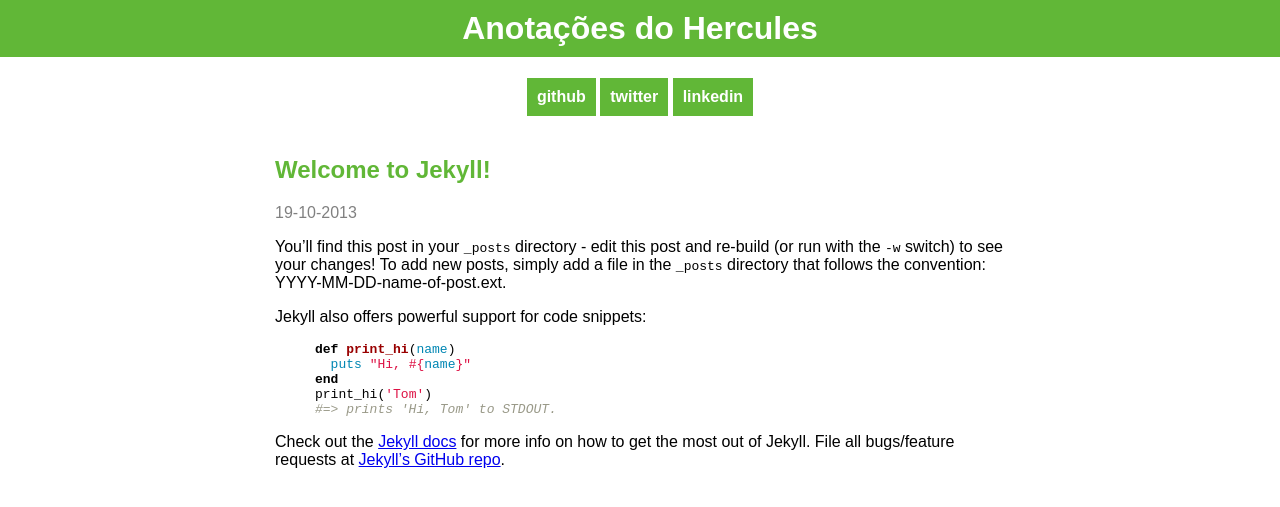
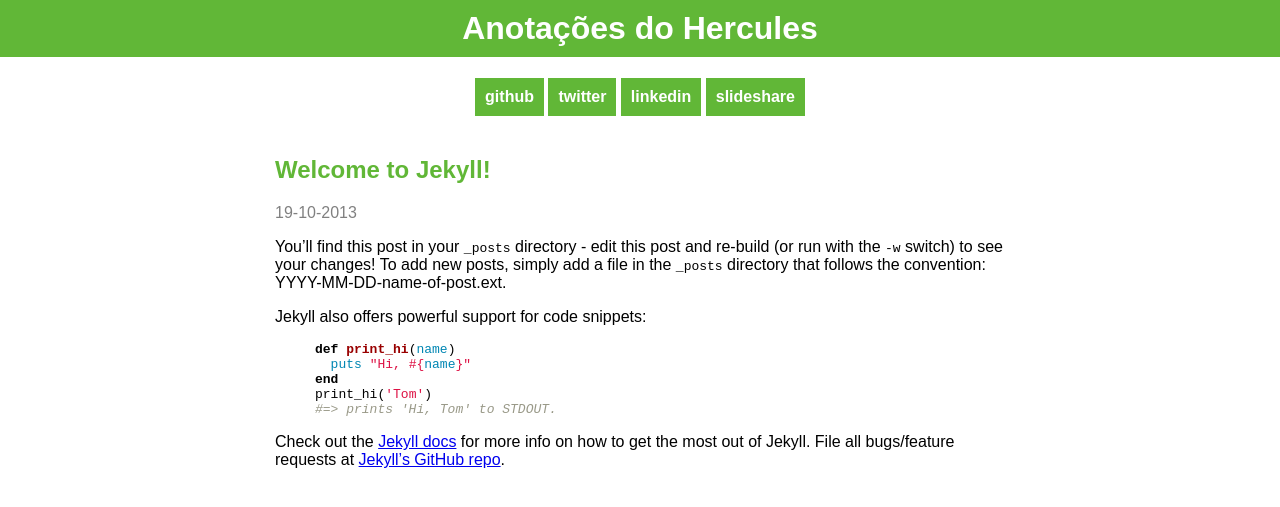
Before and after one commit to bitmaybewise/anotacoes-do-hercules, a Jekyll site: the page built from _posts/2013-10-19-welcome-to-jekyll.markdown, in a window 1280 px wide. Shown: the top 507 px of the page. Built offline with Jekyll 4.4.1, drawn with Linux system fonts in a browser that asks for light colours; Markdown is read by kramdown in place of the engine named in the settings.

Commit message:
slideshare

```diff
--- a/_layouts/default.html
+++ b/_layouts/default.html
@@ -22,6 +22,7 @@
       <a class="link" href="https://github.com/hlmerscher" target="_blank">github</a>
       <a class="link" href="https://twitter.com/hlmerscher" target="_blank">twitter</a>
       <a class="link" href="http://linkedin.com/in/herculesmerscher/" target="_blank">linkedin</a>
+      <a class="link" href="http://www.slideshare.net/hlmerscher" target="_blank">slideshare</a>
     </div>
 
     <div class="content">
```
